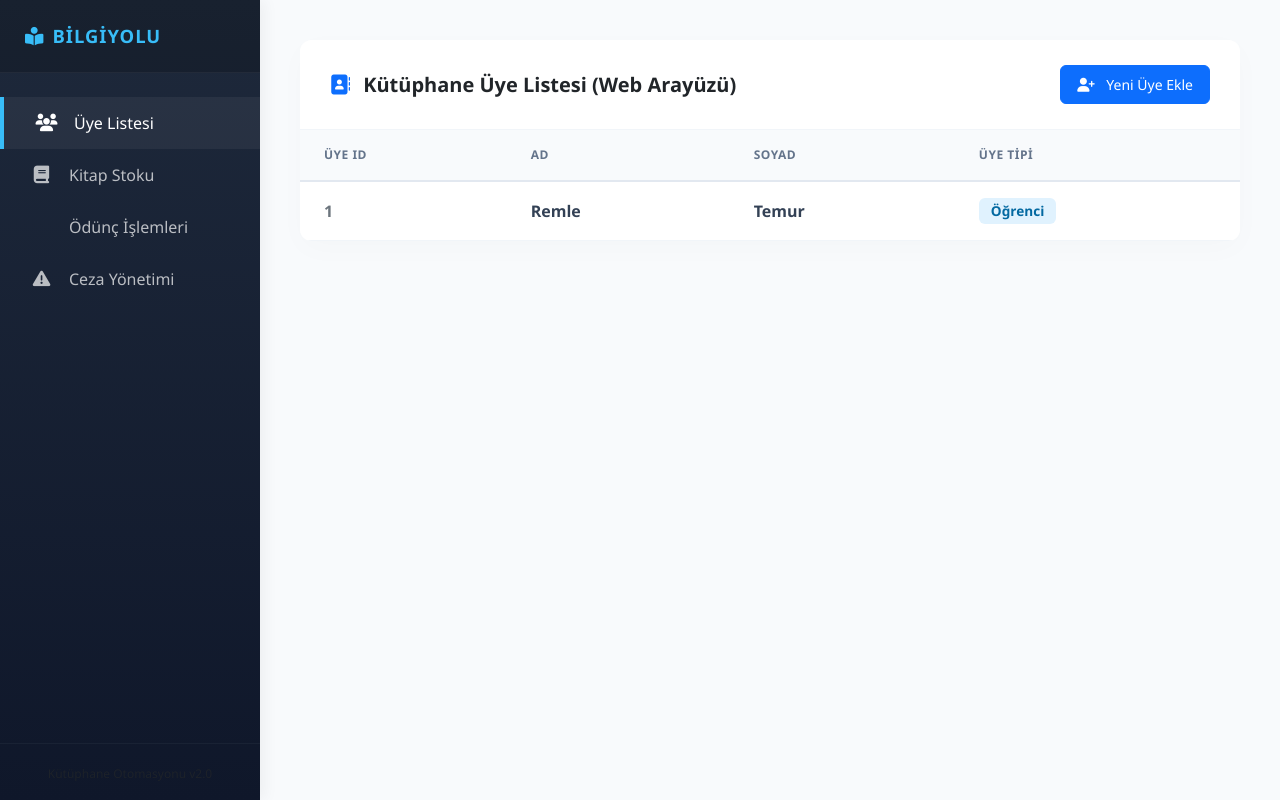
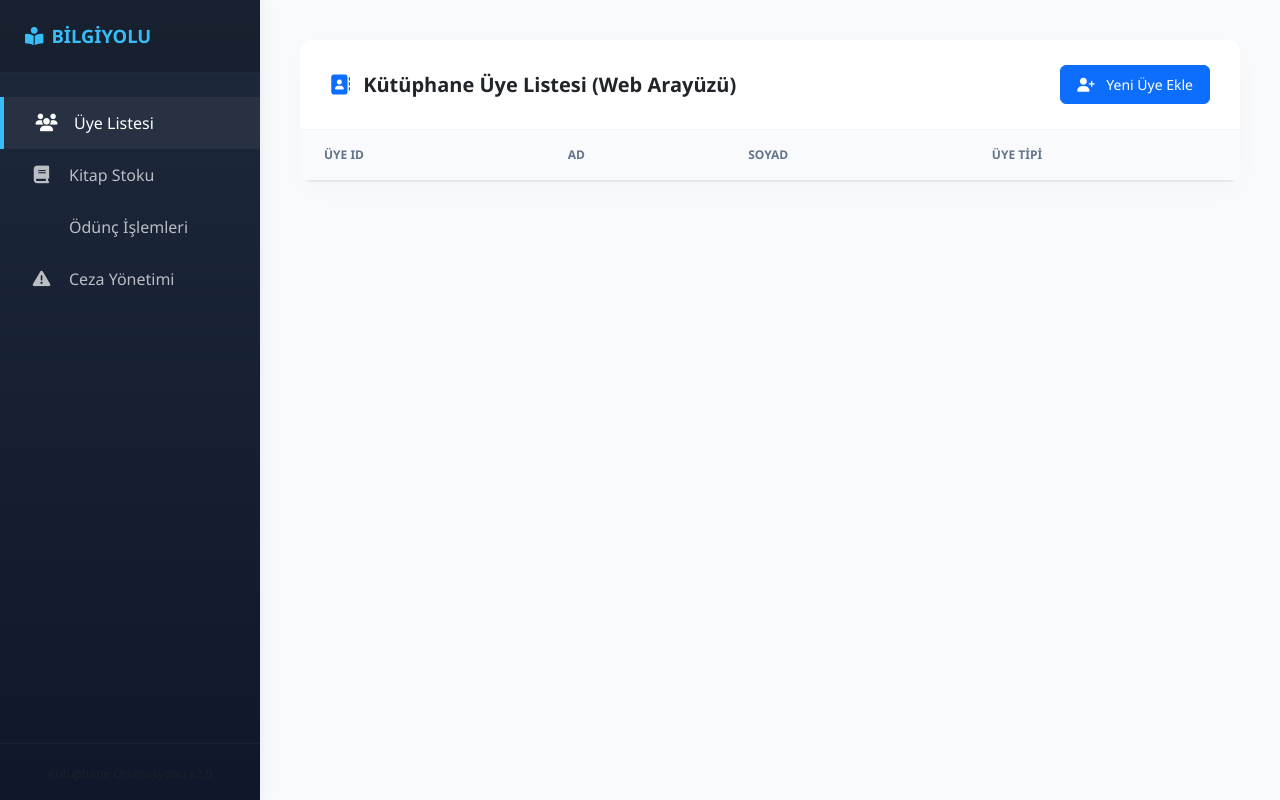
Before and after one commit to remletemurr-coder/BTBS304_Veritabani_Odevi_Remle_Temur, a Flask app: page / in a window 1280 px wide. Run offline with Flask 3, Linux system fonts and the light colour scheme; lists and menus that the app fills with data are empty.

Commit message:
değişiklikler yapılıyor...

```diff
--- a/Kutuphane_BilgiYolu/app.py
+++ b/Kutuphane_BilgiYolu/app.py
@@ -1,205 +1,15 @@
-from flask import Flask
+from flask import Flask, render_template
+from logic import BusinessLayer
 
 app = Flask(__name__)
+bl = BusinessLayer()
 
 @app.route('/')
 def index():
-    # HTML şablonuyla uğraşmadan doğrudan Python içinden tabloyu basıyoruz! (index.html)
-    html_icerik = """
-    <!DOCTYPE html>
-<html lang="tr">
-<head>
-    <meta charset="UTF-8">
-    <meta name="viewport" content="width=device-width, initial-scale=1.0">
-    <title>BilgiYolu Kütüphane - Yönetim Paneli</title>
-    <link rel="stylesheet" href="https://cdn.jsdelivr.net/npm/bootstrap@5.3.0/dist/css/bootstrap.min.css">
-    <link rel="stylesheet" href="https://cdnjs.cloudflare.com/ajax/libs/font-awesome/6.4.0/css/all.min.css">
-
-    <style>
-        :root {
-            --sidebar-bg: #1e293b; /* Modern Kurumsal Antrasit/Lacivert */
-            --sidebar-hover: #334155;
-            --accent-color: #38bdf8; /* BilgiYolu Parlak Mavi */
-            --body-bg: #f8fafc;
-        }
-
-        body {
-            background-color: var(--body-bg);
-            font-family: 'Segoe UI', Tahoma, Geneva, Verdana, sans-serif;
-        }
-
-        /* Sabit Yan Menü (Sidebar) */
-        .sidebar {
-            min-width: 260px;
-            max-width: 260px;
-            background: linear-gradient(180deg, var(--sidebar-bg) 0%, #0f172a 100%);
-            min-height: 100vh;
-            color: #fff;
-            box-shadow: 4px 0 15px rgba(0,0,0,0.05);
-        }
-
-        .sidebar-header {
-            padding: 25px;
-            background: rgba(0, 0, 0, 0.2);
-            border-bottom: 1px solid rgba(255,255,255,0.05);
-        }
-
-        .sidebar-header h3 {
-            font-size: 1.15rem;
-            font-weight: 700;
-            letter-spacing: 1px;
-            color: var(--accent-color);
-        }
-
-        .nav-link-custom {
-            padding: 14px 25px;
-            display: flex;
-            align-items: center;
-            color: rgba(255, 255, 255, 0.7);
-            text-decoration: none;
-            font-weight: 500;
-            transition: all 0.3s;
-            border-left: 4px solid transparent;
-        }
-
-        .nav-link-custom:hover, .nav-link-custom.active {
-            color: #fff;
-            background: rgba(255, 255, 255, 0.05);
-            border-left-color: var(--accent-color);
-            padding-left: 30px;
-        }
-
-        .nav-link-custom i {
-            margin-right: 15px;
-            font-size: 1.1rem;
-            width: 25px;
-            text-align: center;
-        }
-
-        /* Sağ İçerik Alanı */
-        .main-content {
-            padding: 40px;
-            width: 100%;
-        }
-
-        .content-card {
-            background: #ffffff;
-            border: none;
-            border-radius: 12px;
-            box-shadow: 0 8px 30px rgba(0, 0, 0, 0.02);
-            overflow: hidden;
-        }
-
-        .card-header-custom {
-            background: #fff;
-            border-bottom: 1px solid #f1f5f9;
-            padding: 25px 30px;
-        }
-
-        /* Modern Tablo Tasarımı */
-        .table-custom {
-            margin-bottom: 0;
-        }
-
-        .table-custom thead th {
-            background-color: #f8fafc;
-            color: #64748b;
-            font-weight: 600;
-            text-transform: uppercase;
-            font-size: 0.75rem;
-            letter-spacing: 0.5px;
-            padding: 16px 24px;
-            border-bottom: 2px solid #e2e8f0;
-        }
-
-        .table-custom tbody td {
-            padding: 16px 24px;
-            vertical-align: middle;
-            color: #334155;
-            border-bottom: 1px solid #f1f5f9;
-        }
-
-        .table-custom tbody tr:hover {
-            background-color: #f8fafc;
-        }
-
-        /* Üye Tipi Rozeti */
-        .badge-student {
-            background-color: #e0f2fe;
-            color: #0369a1;
-            font-weight: 600;
-            padding: 6px 12px;
-            border-radius: 6px;
-            font-size: 0.85rem;
-        }
-    </style>
-</head>
-<body class="d-flex">
-
-    <div class="sidebar d-flex flex-column">
-        <div class="sidebar-header">
-            <h3 class="mb-0"><i class="fa-solid fa-book-open-reader me-2"></i>BİLGİYOLU</h3>
-        </div>
-
-        <nav class="mt-4 flex-grow-1">
-            <a href="#" class="nav-link-custom active">
-                <i class="fa-solid fa-users"></i> Üye Listesi
-            </a>
-            <a href="#" class="nav-link-custom">
-                <i class="fa-solid fa-book"></i> Kitap Stoku
-            </a>
-            <a href="#" class="nav-link-custom">
-                <i class="fa-solid fa-clock-history"></i> Ödünç İşlemleri
-            </a>
-            <a href="#" class="nav-link-custom">
-                <i class="fa-solid fa-triangle-exclamation"></i> Ceza Yönetimi
-            </a>
-        </nav>
-
-        <div class="p-3 text-center border-top border-secondary border-opacity-10">
-            <small class="text-muted" style="font-size: 0.75rem;">Kütüphane Otomasyonu v2.0</small>
-        </div>
-    </div>
-
-    <div class="main-content flex-grow-1">
-        <div class="card content-card">
-            <div class="card-header-custom d-flex justify-content-between align-items-center">
-                <h4 class="mb-0 text-dark fw-bold" style="font-size: 1.25rem;">
-                    <i class="fa-solid fa-address-book text-primary me-2"></i> Kütüphane Üye Listesi (Web Arayüzü)
-                </h4>
-                <button class="btn btn-sm btn-primary px-3 py-2" style="border-radius: 6px;">
-                    <i class="fa-solid fa-user-plus me-2"></i> Yeni Üye Ekle
-                </button>
-            </div>
-            <div class="card-body p-0">
-                <div class="table-responsive">
-                    <table class="table table-custom">
-                        <thead>
-                            <tr>
-                                <th>Üye ID</th>
-                                <th>Ad</th>
-                                <th>Soyad</th>
-                                <th>Üye Tipi</th>
-                            </tr>
-                        </thead>
-                        <tbody>
-                            <tr>
-                                <td class="fw-bold text-secondary">1</td>
-                                <td class="fw-bold">Remle</td>
-                                <td class="fw-bold">Temur</td>
-                                <td><span class="badge badge-student">Öğrenci</span></td>
-                            </tr>
-                        </tbody>
-                    </table>
-                </div>
-            </div>
-        </div>
-    </div>
-
-</body>
-</html>
-    """
-    return html_icerik
+    # UI doğrudan veritabanına gidemez, Business katmanını tetikler
+    uyeler_listesi = bl.uyeleri_listele()
+    return render_template('index.html', uyeler=uyeler_listesi)
 
 if __name__ == '__main__':
-    app.run(debug=True)
+    # Debug modu açık, kod değiştikçe otomatik yenilenir
+    app.run(debug=True, port=5000)
--- a/Kutuphane_BilgiYolu/logic.py
+++ b/Kutuphane_BilgiYolu/logic.py
@@ -5,5 +5,5 @@ class BusinessLayer:
         self.db_layer = DatabaseLayer()
 
     def uyeleri_listele(self):
-        # İş kuralları burada uygulanır
+        # İş kurallarından geçerek veriyi Presentation'a aktarır
         return self.db_layer.tum_uyeleri_getir()
--- a/Kutuphane_BilgiYolu/templates/index.html
+++ b/Kutuphane_BilgiYolu/templates/index.html
@@ -6,124 +6,40 @@
     <title>BilgiYolu Kütüphane - Yönetim Paneli</title>
     <link rel="stylesheet" href="https://cdn.jsdelivr.net/npm/bootstrap@5.3.0/dist/css/bootstrap.min.css">
     <link rel="stylesheet" href="https://cdnjs.cloudflare.com/ajax/libs/font-awesome/6.4.0/css/all.min.css">
-
     <style>
         :root {
-            --sidebar-bg: #1e293b; /* Modern Kurumsal Antrasit/Lacivert */
-            --sidebar-hover: #334155;
-            --accent-color: #38bdf8; /* BilgiYolu Parlak Mavi */
+            --sidebar-bg: #1e293b;
+            --accent-color: #38bdf8;
             --body-bg: #f8fafc;
         }
-
-        body {
-            background-color: var(--body-bg);
-            font-family: 'Segoe UI', Tahoma, Geneva, Verdana, sans-serif;
+        body { background-color: var(--body-bg); font-family: 'Segoe UI', sans-serif; }
+        .sidebar {
+            min-width: 260px; max-width: 260px;
+            background: linear-gradient(180deg, var(--sidebar-bg) 0%, #0f172a 100%);
+            min-height: 100vh; color: #fff; box-shadow: 4px 0 15px rgba(0,0,0,0.05);
         }
-
-        /* Sabit Yan Menü (Sidebar) */
-        .sidebar {
-            min-width: 260px;
-            max-width: 260px;
-            background: linear-gradient(180deg, var(--sidebar-bg) 0%, #0f172a 100%);
-            min-height: 100vh;
-            color: #fff;
-            box-shadow: 4px 0 15px rgba(0,0,0,0.05);
+        .sidebar-header { padding: 25px; background: rgba(0, 0, 0, 0.2); border-bottom: 1px solid rgba(255,255,255,0.05); }
+        .sidebar-header h3 { font-size: 1.15rem; font-weight: 700; color: var(--accent-color); }
+        .nav-link-custom {
+            padding: 14px 25px; display: flex; align-items: center;
+            color: rgba(255, 255, 255, 0.7); text-decoration: none; font-weight: 500;
+            transition: all 0.3s; border-left: 4px solid transparent;
         }
-
-        .sidebar-header {
-            padding: 25px;
-            background: rgba(0, 0, 0, 0.2);
-            border-bottom: 1px solid rgba(255,255,255,0.05);
+        .nav-link-custom:hover, .nav-link-custom.active {
+            color: #fff; background: rgba(255, 255, 255, 0.05); border-left-color: var(--accent-color); padding-left: 30px;
         }
-
-        .sidebar-header h3 {
-            font-size: 1.15rem;
-            font-weight: 700;
-            letter-spacing: 1px;
-            color: var(--accent-color);
+        .nav-link-custom i { margin-right: 15px; font-size: 1.1rem; width: 25px; text-align: center; }
+        .main-content { padding: 40px; width: 100%; }
+        .content-card { background: #ffffff; border: none; border-radius: 12px; box-shadow: 0 8px 30px rgba(0, 0, 0, 0.02); overflow: hidden; }
+        .card-header-custom { background: #fff; border-bottom: 1px solid #f1f5f9; padding: 25px 30px; }
+        .table-custom { margin-bottom: 0; }
+        .table-custom thead th {
+            background-color: #f8fafc; color: #64748b; font-weight: 600;
+            text-transform: uppercase; font-size: 0.75rem; padding: 16px 24px; border-bottom: 2px solid #e2e8f0;
         }
-
-        .nav-link-custom {
-            padding: 14px 25px;
-            display: flex;
-            align-items: center;
-            color: rgba(255, 255, 255, 0.7);
-            text-decoration: none;
-            font-weight: 500;
-            transition: all 0.3s;
-            border-left: 4px solid transparent;
-        }
-
-        .nav-link-custom:hover, .nav-link-custom.active {
-            color: #fff;
-            background: rgba(255, 255, 255, 0.05);
-            border-left-color: var(--accent-color);
-            padding-left: 30px;
-        }
-
-        .nav-link-custom i {
-            margin-right: 15px;
-            font-size: 1.1rem;
-            width: 25px;
-            text-align: center;
-        }
-
-        /* Sağ İçerik Alanı */
-        .main-content {
-            padding: 40px;
-            width: 100%;
-        }
-
-        .content-card {
-            background: #ffffff;
-            border: none;
-            border-radius: 12px;
-            box-shadow: 0 8px 30px rgba(0, 0, 0, 0.02);
-            overflow: hidden;
-        }
-
-        .card-header-custom {
-            background: #fff;
-            border-bottom: 1px solid #f1f5f9;
-            padding: 25px 30px;
-        }
-
-        /* Modern Tablo Tasarımı */
-        .table-custom {
-            margin-bottom: 0;
-        }
-
-        .table-custom thead th {
-            background-color: #f8fafc;
-            color: #64748b;
-            font-weight: 600;
-            text-transform: uppercase;
-            font-size: 0.75rem;
-            letter-spacing: 0.5px;
-            padding: 16px 24px;
-            border-bottom: 2px solid #e2e8f0;
-        }
-
-        .table-custom tbody td {
-            padding: 16px 24px;
-            vertical-align: middle;
-            color: #334155;
-            border-bottom: 1px solid #f1f5f9;
-        }
-
-        .table-custom tbody tr:hover {
-            background-color: #f8fafc;
-        }
-
-        /* Üye Tipi Rozeti */
-        .badge-student {
-            background-color: #e0f2fe;
-            color: #0369a1;
-            font-weight: 600;
-            padding: 6px 12px;
-            border-radius: 6px;
-            font-size: 0.85rem;
-        }
+        .table-custom tbody td { padding: 16px 24px; vertical-align: middle; color: #334155; border-bottom: 1px solid #f1f5f9; }
+        .table-custom tbody tr:hover { background-color: #f8fafc; }
+        .badge-student { background-color: #e0f2fe; color: #0369a1; font-weight: 600; padding: 6px 12px; border-radius: 6px; font-size: 0.85rem; }
     </style>
 </head>
 <body class="d-flex">
@@ -132,22 +48,12 @@
         <div class="sidebar-header">
             <h3 class="mb-0"><i class="fa-solid fa-book-open-reader me-2"></i>BİLGİYOLU</h3>
         </div>
-
         <nav class="mt-4 flex-grow-1">
-            <a href="#" class="nav-link-custom active">
-                <i class="fa-solid fa-users"></i> Üye Listesi
-            </a>
-            <a href="#" class="nav-link-custom">
-                <i class="fa-solid fa-book"></i> Kitap Stoku
-            </a>
-            <a href="#" class="nav-link-custom">
-                <i class="fa-solid fa-clock-history"></i> Ödünç İşlemleri
-            </a>
-            <a href="#" class="nav-link-custom">
-                <i class="fa-solid fa-triangle-exclamation"></i> Ceza Yönetimi
-            </a>
+            <a href="#" class="nav-link-custom active"><i class="fa-solid fa-users"></i> Üye Listesi</a>
+            <a href="#" class="nav-link-custom"><i class="fa-solid fa-book"></i> Kitap Stoku</a>
+            <a href="#" class="nav-link-custom"><i class="fa-solid fa-clock-history"></i> Ödünç İşlemleri</a>
+            <a href="#" class="nav-link-custom"><i class="fa-solid fa-triangle-exclamation"></i> Ceza Yönetimi</a>
         </nav>
-
         <div class="p-3 text-center border-top border-secondary border-opacity-10">
             <small class="text-muted" style="font-size: 0.75rem;">Kütüphane Otomasyonu v2.0</small>
         </div>
@@ -175,12 +81,14 @@
                             </tr>
                         </thead>
                         <tbody>
+                            {% for uye in uyeler %}
                             <tr>
-                                <td class="fw-bold text-secondary">1</td>
-                                <td class="fw-bold">Remle</td>
-                                <td class="fw-bold">Temur</td>
-                                <td><span class="badge badge-student">Öğrenci</span></td>
+                                <td class="fw-bold text-secondary">{{ uye.UyeID or 1 }}</td>
+                                <td class="fw-bold">{{ uye.Ad or 'Remle' }}</td>
+                                <td class="fw-bold">{{ uye.Soyad or 'Temur' }}</td>
+                                <td><span class="badge badge-student">{{ uye.UyeTipi or 'Öğrenci' }}</span></td>
                             </tr>
+                            {% endfor %}
                         </tbody>
                     </table>
                 </div>
```
Also changed, not shown: Kutuphane_BilgiYolu/database.py (+16 -5 lines).
